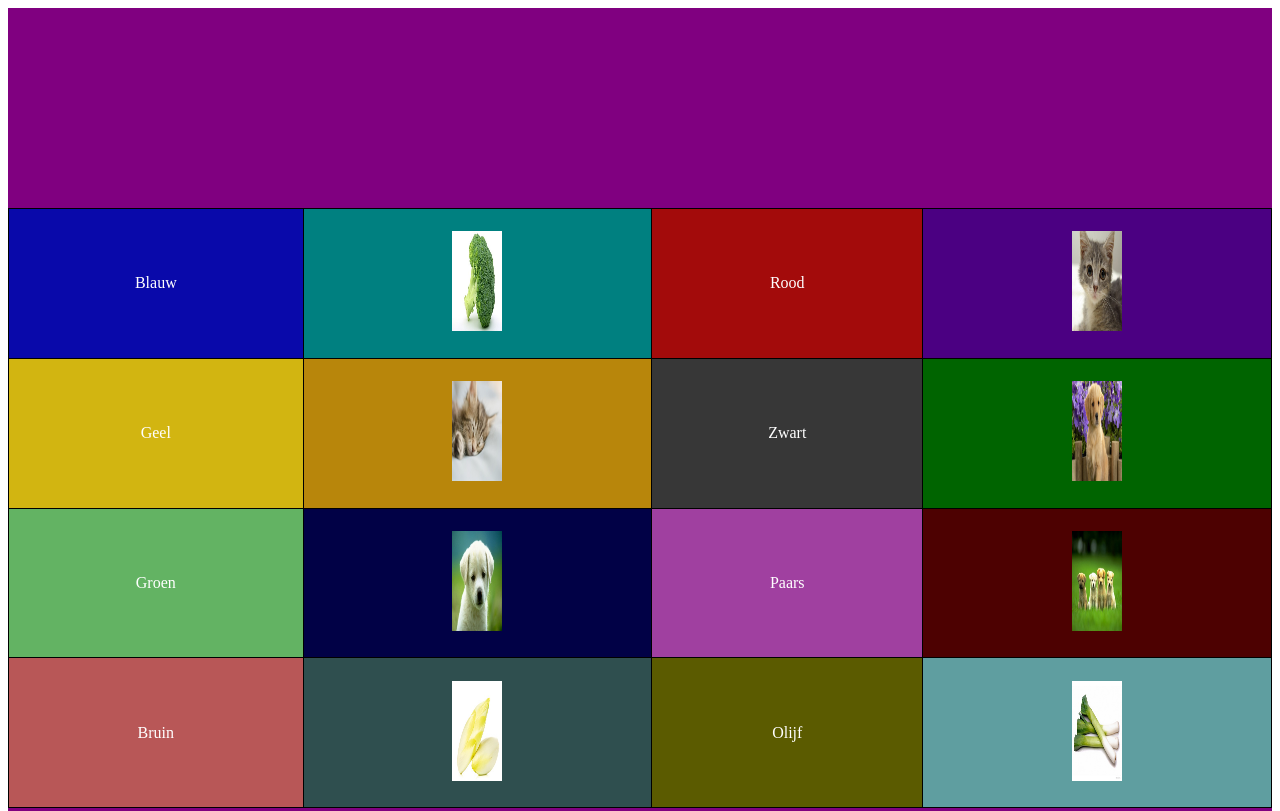
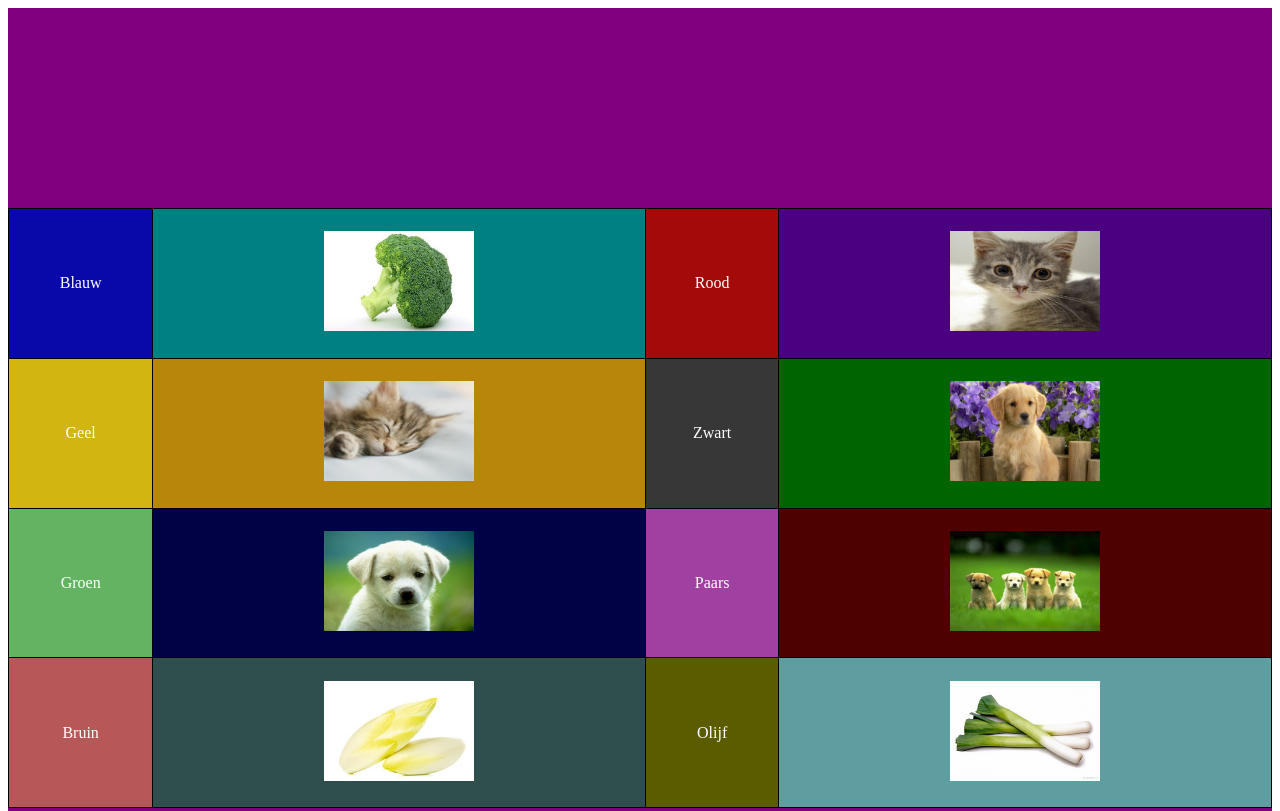
Before and after one commit to Akutenshi22/CSS, a plain HTML site: page Index.html in a window 1280 px wide. Shown: the top 811 px of the page. Drawn offline with Linux system fonts and the light colour scheme.

Commit message:
Update Index.html

```diff
--- a/Index.html
+++ b/Index.html
@@ -13,27 +13,27 @@
         <table class="spreadsheet">
                 <tr>
                     <td id="vakkleur1">Blauw</td>
-                    <td id="vakimg1"><img src="broccoli.jpg" alt="" width="50" height="100"></td>
+                    <td id="vakimg1"><img src="broccoli.jpg" alt="" width="150" height="100"></td>
                     <td id="vakkleur2">Rood</td>
-                    <td id="vakimg2"><img src="kitten2.jpg" alt="" width="50" height="100"></td>
+                    <td id="vakimg2"><img src="kitten2.jpg" alt="" width="150" height="100"></td>
                 </tr>
                 <tr>
                     <td id="vakkleur3">Geel</td>
-                    <td id="vakimg3"><img src="kitten3.jpg" alt="" width="50" height="100"></td>
+                    <td id="vakimg3"><img src="kitten3.jpg" alt="" width="150" height="100"></td>
                     <td id="vakkleur4">Zwart</td>
-                    <td id="vakimg4"><img src="puppy1.jpg" alt="" width="50" height="100"></td>
+                    <td id="vakimg4"><img src="puppy1.jpg" alt="" width="150" height="100"></td>
                 </tr>
                 <tr>
                     <td id="vakkleur5">Groen</td>
-                    <td id="vakimg5"><img src="puppy2.jpg" alt="" width="50" height="100"></td>
+                    <td id="vakimg5"><img src="puppy2.jpg" alt="" width="150" height="100"></td>
                     <td id="vakkleur6">Paars</td>
-                    <td id="vakimg6"><img src="puppy3.jpg" alt="" width="50" height="100"></td>
+                    <td id="vakimg6"><img src="puppy3.jpg" alt="" width="150" height="100"></td>
                 </tr>
                 <tr>
                     <td id="vakkleur7">Bruin</td>
-                    <td id="vakimg7"><img src="witlof.jpg" alt="" width="50" height="100"></td>
+                    <td id="vakimg7"><img src="witlof.jpg" alt="" width="150" height="100"></td>
                     <td id="vakkleur8">Olijf</td>
-                    <td id="vakimg8"><img src="prei.jpg" alt="" width="50" height="100"></td>
+                    <td id="vakimg8"><img src="prei.jpg" alt="" width="150" height="100"></td>
                 </tr>
         </table>
         <footer>
```
